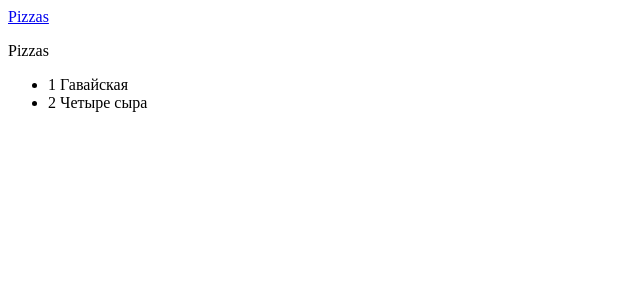
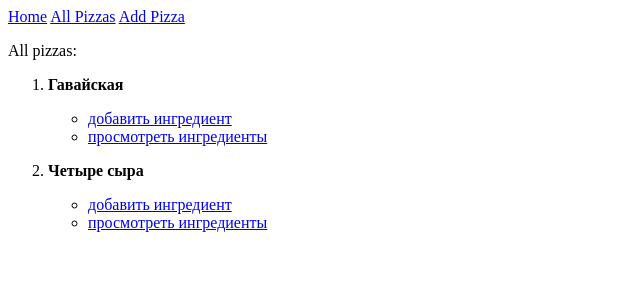
Before and after one commit to tanix/data-generation, a Django app: page /pizzas/ in a window 1280 px wide. Shown: the top 300 px of the page, without its empty margins (0-640 px from the left). Run offline with Django 3.2, Linux system fonts and the light colour scheme; data comes from the database, SQL or seed files in the repository.

Commit message:
Add and Edit forms were added

```diff
--- a/pizzeria/pizzas/templates/pizzas/base.html
+++ b/pizzeria/pizzas/templates/pizzas/base.html
@@ -1,4 +1,6 @@
 <p>
-	<a href="{% url 'pizzas:index' %}">Pizzas</a>
+	<a href="{% url 'pizzas:index' %}">Home</a>
+	<a href="{% url 'pizzas:list' %}">All Pizzas</a>
+	<a href="{% url 'pizzas:new_pizza' %}">Add Pizza</a>
 </p>
 {% block content %}{% endblock content %}
--- a/pizzeria/pizzas/templates/pizzas/index.html
+++ b/pizzeria/pizzas/templates/pizzas/index.html
@@ -1,7 +1,7 @@
 {% extends "pizzas/base.html" %}
 
 {% block content %}
-<p>Learning Log</p>
-<p>Learning Log helps you keep track of your learning, for any topic you're
-learning about.</p>
+
+<p>Pizzas Home page</p>
+
 {% endblock content %}
--- a/pizzeria/pizzas/templates/pizzas/list.html
+++ b/pizzeria/pizzas/templates/pizzas/list.html
@@ -1,13 +1,20 @@
 {% extends "pizzas/base.html" %}
 
 {% block content %}
-  <p>Pizzas </p>
+  <p>All pizzas: </p>
 
-  <ul>
+  <ol>
    {% for piz in pizza %}
-      <li>{{ piz.id }} {{ piz }}</li>
+      <li>
+      	<p><strong>{{ piz }} </strong></p>
+      	<ul>
+      		<li><a href="{% url 'pizzas:new_topping' piz.id %}"> добавить ингредиент </a></li>
+      		<li><a href="{% url 'pizzas:topping' piz.id %}"> просмотреть ингредиенты </a></li>
+      	</ul>
+      </li>
     {% empty %}
       <li>No pizza have been added yet.</li>
     {% endfor %}
-  </ul>
+  </ol>
 {% endblock content %}
+  </p>
--- a/pizzeria/pizzas/urls.py
+++ b/pizzeria/pizzas/urls.py
@@ -12,5 +12,15 @@ urlpatterns = [
 	url(r'^pizzas/$', views.pizzas, name='list'),
 
 	# Страница с подробной информацией по ингредиенитам
-	url(r'^pizzas/(?P<pizza_id>\d+)/$', views.topping, name='topping')
+	url(r'^pizzas/(?P<pizza_id>\d+)/$', views.topping, name='topping'),
+
+	# Страница для добавления новой темы.
+	url(r'^new_pizza/$', views.new_pizza, name='new_pizza'),
+
+	# Страница для добавления новых игнредиентов.
+	url(r'^new_topping/(?P<pizza_id>\d+)/$', views.new_topping, name='new_topping'),
+
+	# Страница для редактирования игнредиентов.
+    url(r'^edit_topping/(?P<topping_id>\d+)/$', views.edit_topping, name='edit_topping'),
+
 ]
--- a/pizzeria/pizzas/views.py
+++ b/pizzeria/pizzas/views.py
@@ -1,7 +1,12 @@
 from django.shortcuts import render
 from .models import Pizza, Topping
 
-# Create your views here.
+from django.http import HttpResponseRedirect
+# from django.core.urlresolvers import reverse
+from django.urls import reverse
+
+from .models import Pizza, Topping
+from .forms import PizzaForm, ToppingForm
 
 def index(request):
 	""" Домашняя страница приложения """
@@ -21,3 +26,56 @@ def topping(request, pizza_id):
 	context = {'pizza': pizza, 'toppings': toppings}
 
 	return render(request, 'pizzas/topping.html', context)
+
+def new_pizza(request):
+	"""Добавление новой пиццы."""
+	if request.method != 'POST':
+		# Данные не отправлялись; создается пустая форма.
+		form = PizzaForm()
+	else:
+		# Отправлены данные POST; обработать данные.
+		form = PizzaForm(request.POST)
+		if form.is_valid():
+			form.save()
+			return HttpResponseRedirect(reverse('pizzas:list'))
+
+	context = {'form': form}
+	return render(request, 'pizzas/new_pizza.html', context)
+
+def new_topping(request, pizza_id):
+	"""Добавление новых ингредиентов"""
+	pizza = Pizza.objects.get(id=pizza_id)
+
+	if request.method != 'POST':
+		# Данные не отправлялись; создается пустая форма.
+		form = ToppingForm()
+	else:
+		# Отправлены данные POST; обработать данные.
+		form = ToppingForm(data=request.POST)
+		if form.is_valid():
+			new_topping = form.save(commit=False)
+			new_topping.pizza = pizza
+			new_topping.save()
+			return HttpResponseRedirect(reverse('pizzas:topping', args=[pizza_id]))
+
+	context = {'pizza': pizza, 'form': form }
+	return render(request, 'pizzas/new_topping.html', context)
+
+
+def edit_topping(request, topping_id):
+	"""Редактирование ингредиентов"""
+	topping = Topping.objects.get(id=topping_id)
+	pizza = topping.pizza
+
+	if request.method != 'POST':
+		# Данные не отправлялись; создается пустая форма.
+		form = ToppingForm(instance=topping)
+	else:
+		# Отправка данных POST; обработать данные.
+		form = ToppingForm(instance=topping, data=request.POST)
+		if form.is_valid():
+			form.save()
+			return HttpResponseRedirect(reverse('pizzas:topping', args=[topping.id]))
+
+	context = {'pizza': pizza, 'topping': topping, 'form': form }
+	return render(request, 'pizzas/edit_topping.html', context)
```
Also changed, not shown: pizzeria/pizzas/templates/pizzas/edit_topping.html (added, +14 -0 lines), pizzeria/pizzas/templates/pizzas/new_pizza.html (added, +12 -0 lines), pizzeria/pizzas/templates/pizzas/new_topping.html (added, +16 -0 lines).
